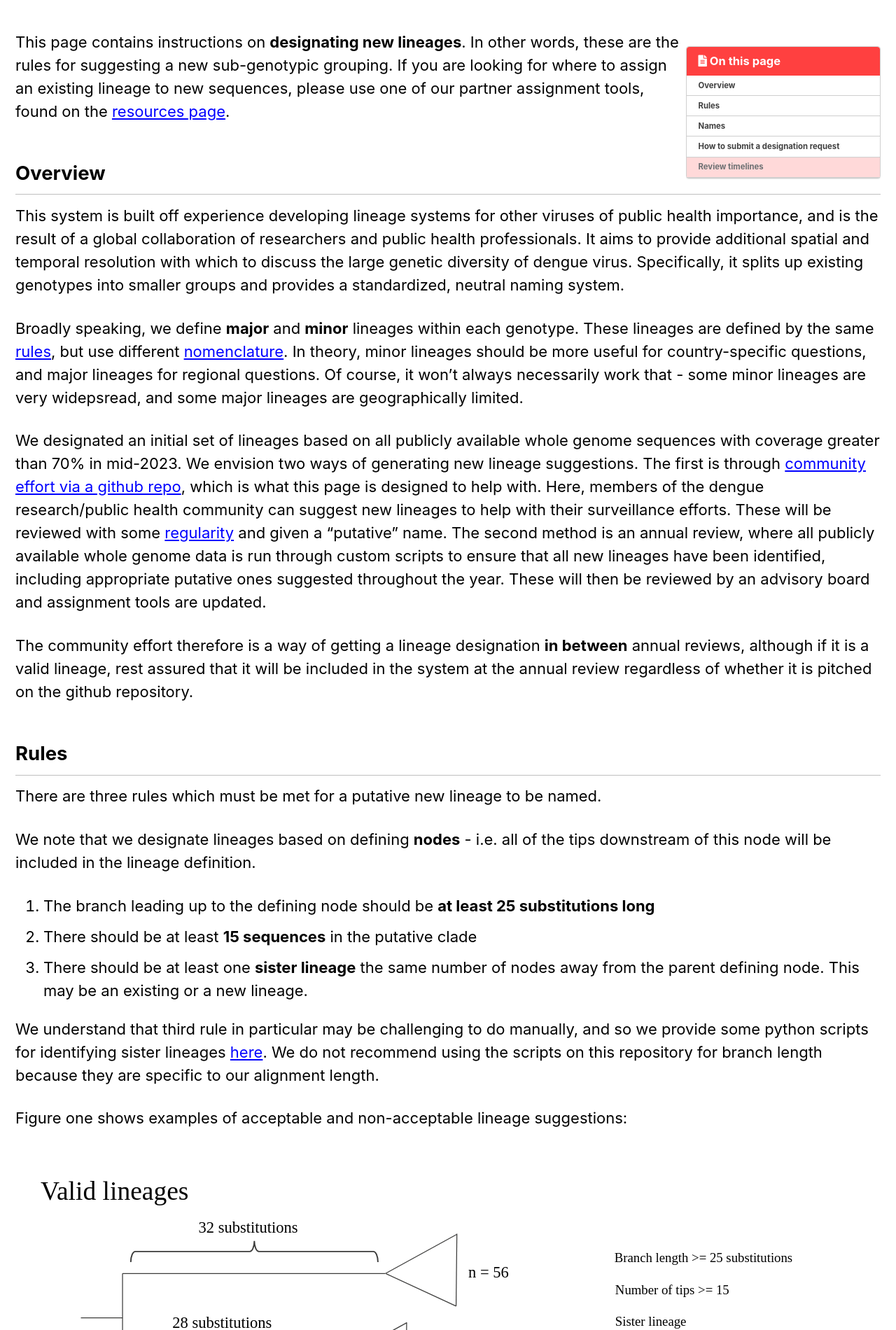
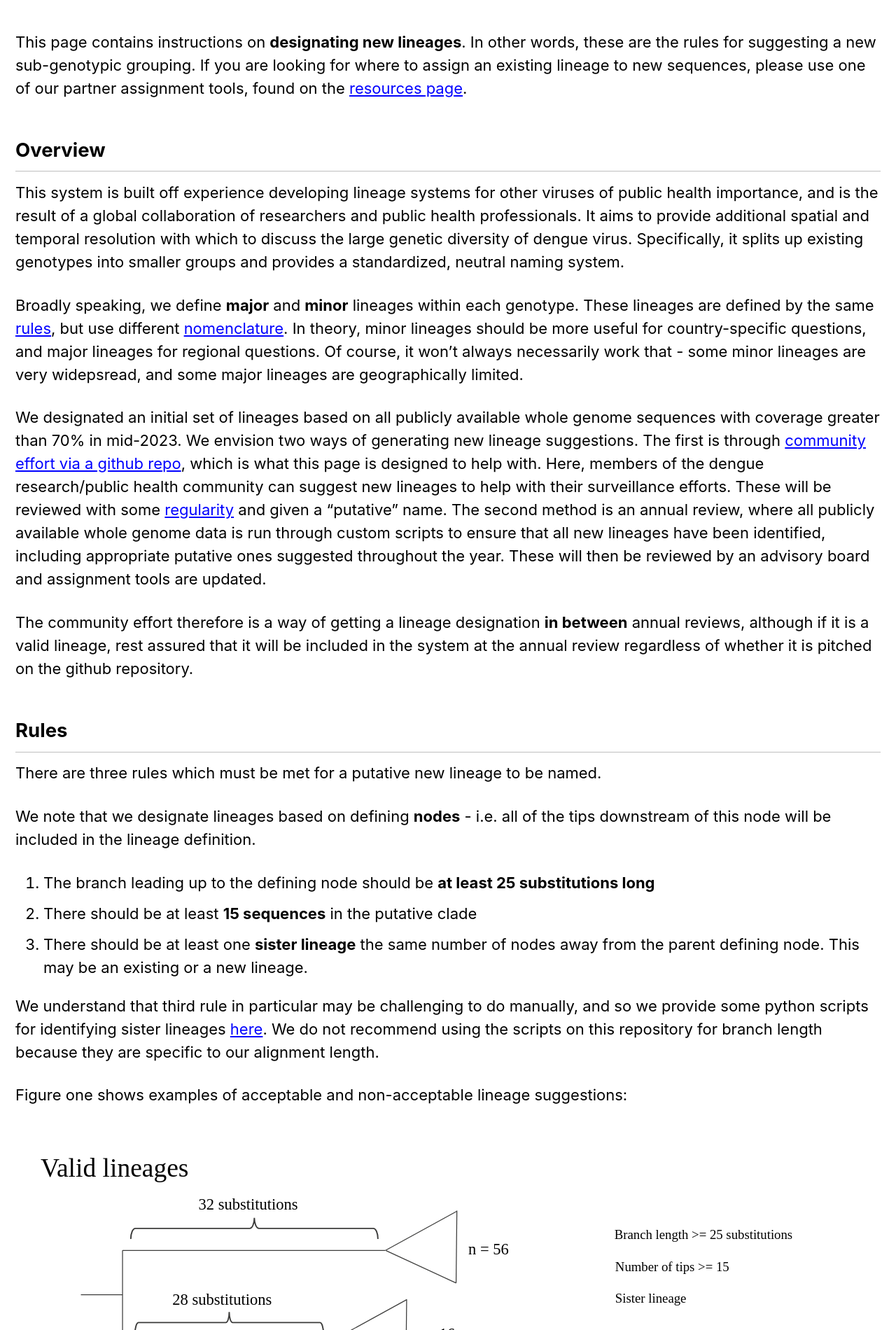
Before and after one commit to DENV-lineages/denv-lineages.github.io, a Jekyll site: the page built from _pages/rules.md, in a window 1280 px wide. Shown: the part 393-2293 px from the top of the page at 70% size. Built offline with Jekyll 4.4.1, drawn with Linux system fonts in a browser that asks for light colours; cached includes are drawn as plain includes; part of the change alters nothing that is shown.

```diff
--- a/_pages/rules.md
+++ b/_pages/rules.md
@@ -1,8 +1,9 @@
 ---
 title: "Dengue lineage designation rules"
 layout: dengue_layout
-toc: true
-toc_sticky: true
+toc: false
+toc_sticky: false
+classes: wide-left
 header:
   overlay_color: "#000"
   overlay_filter: "0.5"
```
